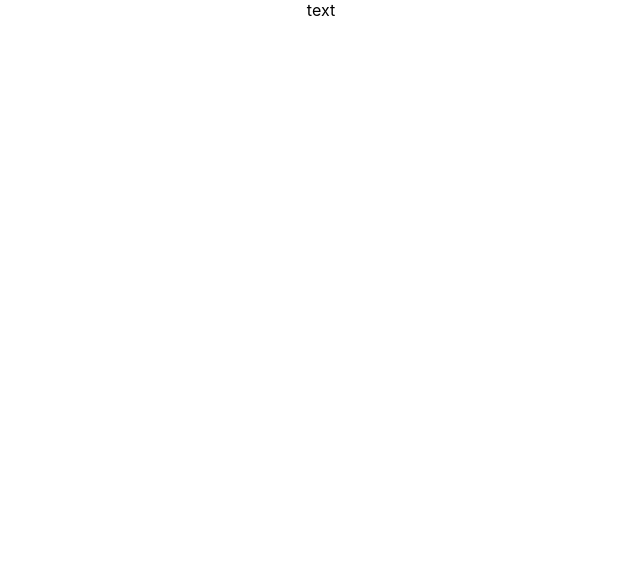
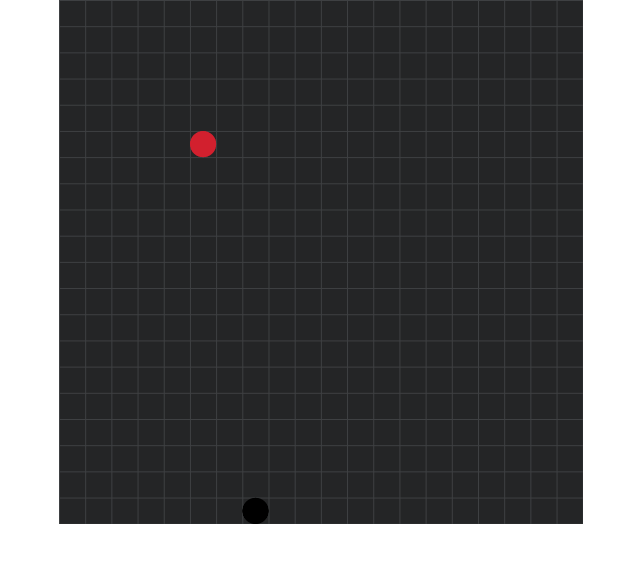
Before and after one commit to Emilysta/snakeGame, a React (Create React App) app: page / in a window 1280 px wide. Shown: the top 562 px of the page, without its empty margins (319-959 px from the left). Built offline with nearby package versions, Linux system fonts and the light colour scheme.

Commit message:
GameView

```diff
--- a/src/App/App.tsx
+++ b/src/App/App.tsx
@@ -1,9 +1,10 @@
+import GameView from 'Components/GameView/GameView';
 import styles from './App.module.css';
 
 function App() {
   return (
     <div className={styles.App}>
-      text
+      <GameView />
     </div>
   );
 }
--- /dev/null
+++ b/src/Components/GameView/GameView.module.css
@@ -0,0 +1,13 @@
+
+
+.board{
+    --size: 524px;
+    --column-size: calc(var(--size)/20);
+    width: var(--size);
+    height: var(--size);
+    background-color: #242526;
+    background-image:
+    linear-gradient(to right, #3e4042 1px, transparent 1px),
+    linear-gradient(to bottom, #3e4042 1px, transparent 1px);
+    background-size: var(--column-size) var(--column-size);
+}
--- /dev/null
+++ b/src/Components/GameView/GameView.tsx
@@ -0,0 +1,20 @@
+import { Game } from 'Logic/Game';
+import { useEffect, useRef, useState } from 'react';
+import styles from './GameView.module.css';
+
+export default function GameView() {
+    const [game, setGame] = useState<Game | undefined>(undefined);
+    const canvasRef = useRef<HTMLCanvasElement>(null);
+
+    useEffect(() => {
+        const canvas = canvasRef.current
+        const context = canvas?.getContext('2d')
+        if (context) {
+            setGame(new Game(context));
+        }
+    }, [])
+
+    return (
+        <canvas className={styles.board} ref={canvasRef} height={1024} width={1024}></canvas>
+    )
+}
```
